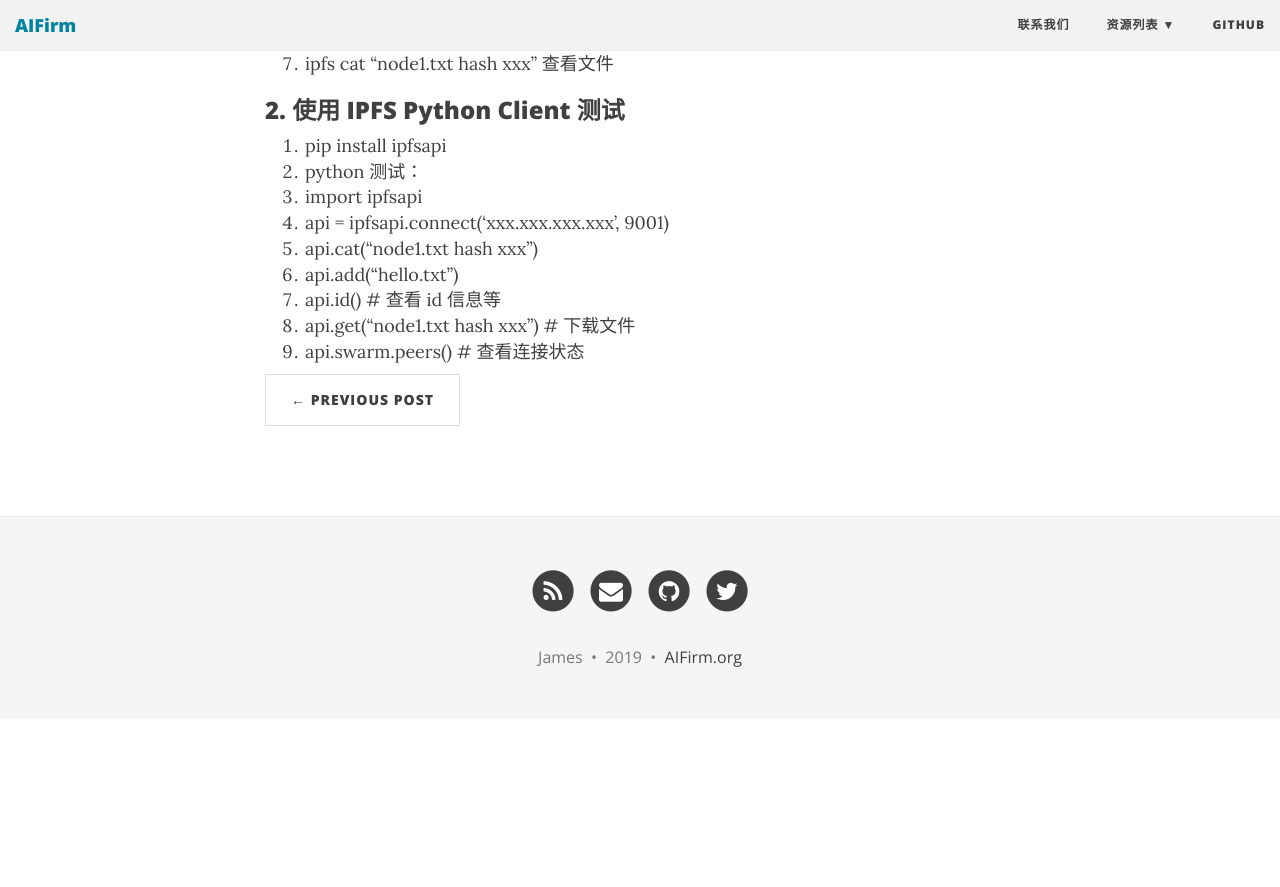
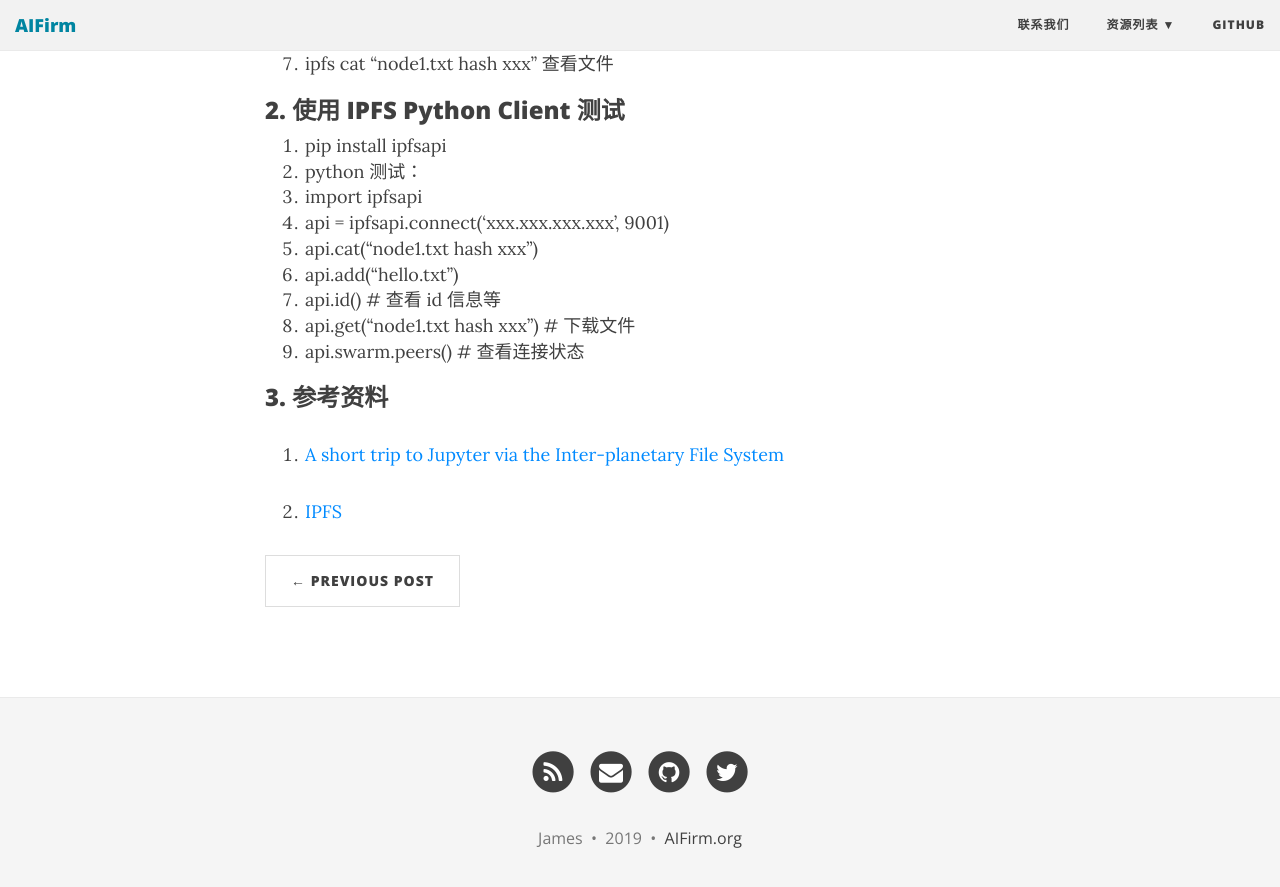
Before and after one commit to AIFirm/AIFirm.github.io, a Jekyll site: the page built from _posts/2019-08-02-Use-IPFS-Private-Network-to-Test-IPFS-Python-Client.md, in a window 1280 px wide and 900 px high, scrolled down 1290 px. Shown: the top 887 px of the window. Built offline with Jekyll 4.4.1, drawn with Linux system fonts in a browser that asks for light colours; nearby versions of some CDN libraries; before the commit the page ends 2009 px from its top, so only the background shows below that.

Commit message:
20190805-1

```diff
--- a/_posts/2019-08-02-Use-IPFS-Private-Network-to-Test-IPFS-Python-Client.md
+++ b/_posts/2019-08-02-Use-IPFS-Private-Network-to-Test-IPFS-Python-Client.md
@@ -53,3 +53,9 @@ services:
 7. api.id() # 查看 id 信息等
 8. api.get("node1.txt hash xxx") # 下载文件
 9. api.swarm.peers() # 查看连接状态
+
+### 3. 参考资料
+
+1. [A short trip to Jupyter via the Inter-planetary File System](https://hackernoon.com/a-short-trip-to-jupyter-via-the-inter-planetary-file-system-92c36c1e5b45)
+
+2. [IPFS](https://github.com/jamess010/AIOpen#术语解释)
```
